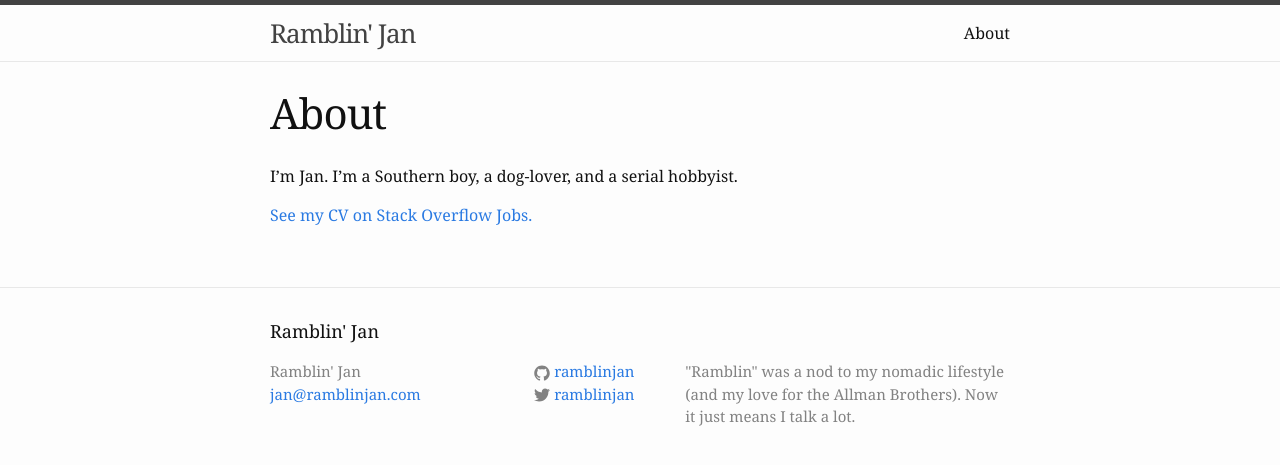
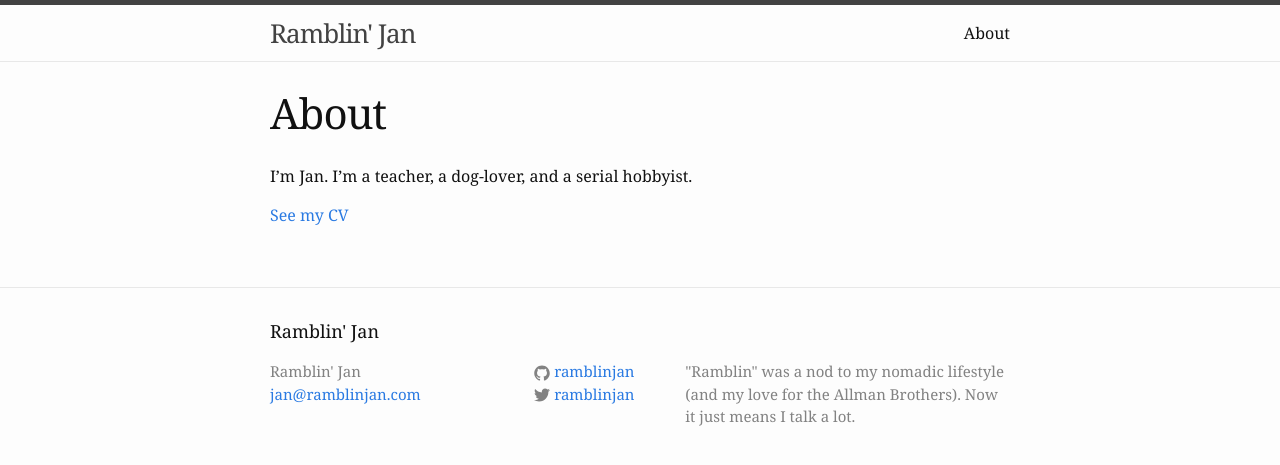
Before and after one commit to ramblinjan/ramblinjan.github.io, a Jekyll site: the page built from about.md, in a window 1280 px wide. Shown: the top 465 px of the page. Built offline with Jekyll 4.4.1, drawn with Linux system fonts in a browser that asks for light colours.

Commit message:
update about

```diff
--- a/about.md
+++ b/about.md
@@ -5,6 +5,6 @@
 permalink: /about/
 ---
 
-I'm Jan. I'm a Southern boy, a dog-lover, and a serial hobbyist.
+I'm Jan. I'm a teacher, a dog-lover, and a serial hobbyist.
 
-[See my CV on Stack Overflow Jobs.](http://stackoverflow.com/cv/ramblinjan)
+[See my CV](https://drive.google.com/file/d/12SQgXDKvNTBFjGOeiPF9RLs2ecAPLeu9/view?usp=sharing)
```
